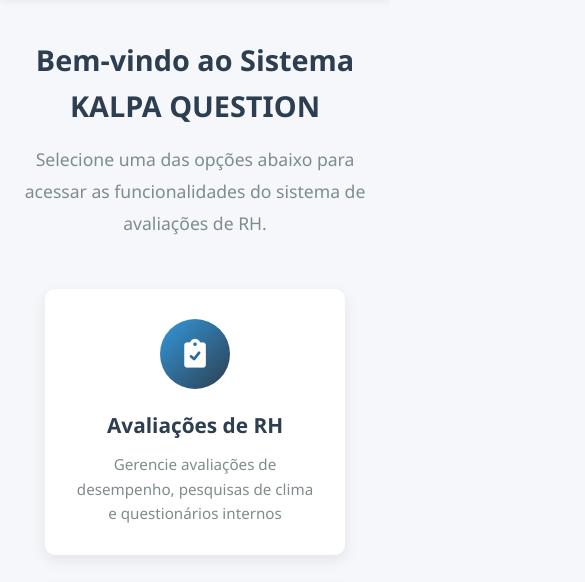
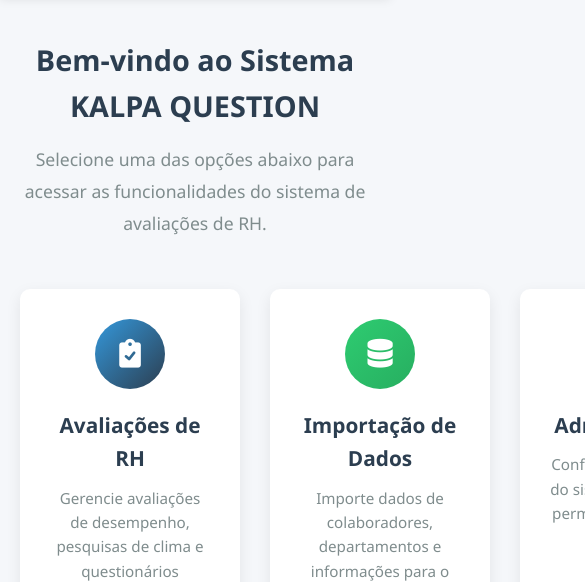
Before and after one commit to Marcello-Matos/Pesquisa_Qualidade, a plain HTML site: page index.html in a window 390 px wide. Shown: the part 190-772 px from the top of the page, 585 px wide, since content can reach past the window. Drawn offline with Linux system fonts and the light colour scheme.

Commit message:
sexto commit

```diff
--- a/index.html
+++ b/index.html
@@ -78,7 +78,7 @@
             justify-content: center;
             align-items: center;
             padding: 40px 20px;
-            max-width: 1200px;
+            /* Removido max-width para permitir expansão horizontal */
             margin: 0 auto;
             width: 100%;
         }
@@ -106,9 +106,12 @@
             display: flex;
             justify-content: center;
             gap: 30px;
-            flex-wrap: wrap;
-            width: 100%;
-            max-width: 900px;
+            flex-wrap: nowrap; /* GARANTE: Ícones sempre na mesma linha */
+
+            /* FORÇA O CONTAINER A TER A LARGURA TOTAL DOS ITENS */
+            width: max-content;
+            /* Se a largura for menor que 100% da viewport, o min-width garante o preenchimento */
+            min-width: 100%;
         }
 
         .nav-card {
@@ -116,6 +119,7 @@
             border-radius: 10px;
             padding: 30px;
             width: 250px;
+            flex-shrink: 0; /* IMPEDE que os cards encolham */
             text-align: center;
             box-shadow: 0 5px 15px rgba(0, 0, 0, 0.08);
             transition: all 0.3s ease;
@@ -163,6 +167,10 @@
             background: linear-gradient(135deg, #e74c3c, #c0392b);
         }
 
+        .card-pesquisa {
+             background: linear-gradient(135deg, #f39c12, #e67e22);
+        }
+
         /* Footer */
         .footer {
             background: #2c3e50;
@@ -173,7 +181,9 @@
         }
 
         /* Responsividade */
-        @media (max-width: 768px) {
+        @media (max-width: 1024px) {
+            /* Para telas que podem ser menores que o menu, forçamos a expansão */
+
             .header-content {
                 flex-direction: column;
                 text-align: center;
@@ -183,14 +193,23 @@
                 margin-top: 15px;
             }
 
+            .main-content {
+                /* Permite que o main-content cresça junto com o nav-menu */
+                max-width: none;
+                /* Alinha o conteúdo à esquerda quando a rolagem horizontal aparecer (no body) */
+                align-items: flex-start;
+            }
+
             .nav-menu {
-                flex-direction: column;
-                align-items: center;
+                /* Usa o flex-start para manter o conteúdo à esquerda */
+                justify-content: flex-start;
+                width: max-content; /* Mantém a largura baseada no conteúdo */
+                min-width: 100%;
             }
 
             .nav-card {
-                width: 100%;
-                max-width: 300px;
+                 min-width: 220px;
+                 width: 220px;
             }
 
             .welcome-section h2 {
@@ -201,7 +220,6 @@
     <link rel="stylesheet" href="https://cdnjs.cloudflare.com/ajax/libs/font-awesome/6.0.0-beta3/css/all.min.css">
 </head>
 <body>
-    <!-- Header -->
     <header class="header">
         <div class="header-content">
             <div class="logo">
@@ -216,7 +234,6 @@
         </div>
     </header>
 
-    <!-- Conteúdo Principal -->
     <main class="main-content">
         <section class="welcome-section">
             <h2>Bem-vindo ao Sistema KALPA QUESTION</h2>
@@ -249,16 +266,15 @@
             </div>
 
             <div class="nav-card" onclick="navigateTo('pesquisa.html')">
-                <div class="nav-icon card-admin">
-                    <i class="fas fa-cogs"></i>
+                <div class="nav-icon card-pesquisa">
+                    <i class="fas fa-search"></i>
                 </div>
                 <h3>Pesquisa</h3>
-                <p>Configure parâmetros do sistema, usuários e permissões de acesso</p>
+                <p>Realize consultas e gere relatórios detalhados sobre as avaliações</p>
             </div>
         </nav>
     </main>
 
-    <!-- Footer -->
     <footer class="footer">
         <p>Sistema KalpaQuestion &copy; 2025 - Todos os direitos reservados</p>
     </footer>
```
